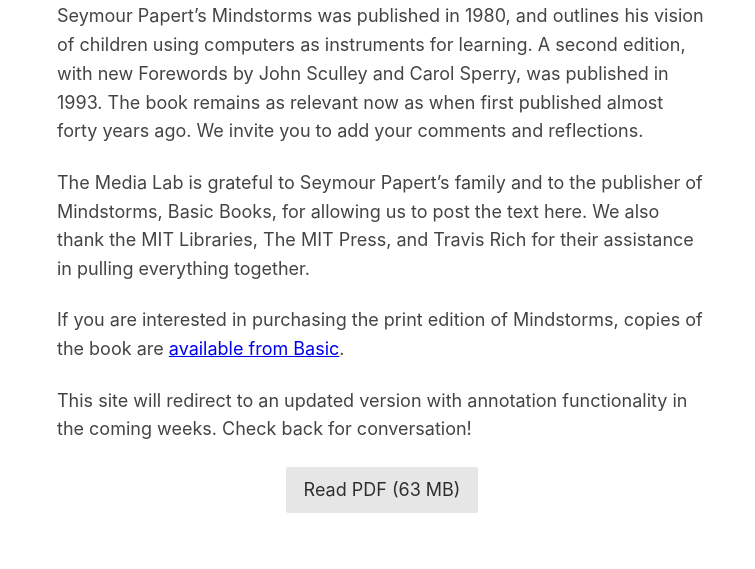
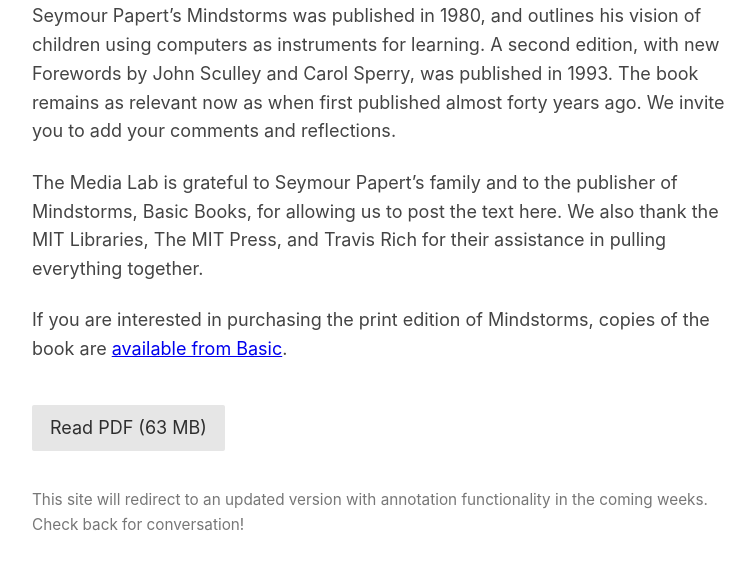
Before and after one commit to isTravis/mindstorms-pdf-site, a plain HTML site: page index.html in a window 1280 px wide. Shown: the part 105-674 px from the top of the page, without its empty margins (258-1013 px from the left). Drawn offline with Linux system fonts and the light colour scheme.

Commit message:
Styling and spacing

```diff
--- a/index.html
+++ b/index.html
@@ -18,11 +18,14 @@
 
 	<p>If you are interested in purchasing the print edition of Mindstorms, copies of the book are <a href="http://www.basicbooks.com/full-details?isbn=9780465046744">available from Basic</a>.</p>
 
-	<p>This site will redirect to an updated version with annotation functionality in the coming weeks. Check back for conversation!</p>
+	<a href="/pdf" class="button">Read PDF (63 MB)</a>
 
-	<div class="padding center">
-		<a href="/pdf" class="button">Read PDF (63 MB)</a>
+	<div class="small">
+		<p>This site will redirect to an updated version with annotation functionality in the coming weeks. Check back for conversation!</p>
 	</div>
+
+
+
 
 </body>
 </html>
--- a/style.css
+++ b/style.css
@@ -1,6 +1,6 @@
 body {
 	margin: 40px auto;
-	max-width: 650px;
+	max-width: 700px;
 	line-height: 1.6;
 	font-size: 18px;
 	color: #444;
@@ -16,11 +16,13 @@
     margin: 1.25em 0em;
 }
 
-.center {
-    text-align: center;
+.small {
+    font-size: 0.85em;
+    color: #777;
 }
 
 .button {
+    margin: 1em 0em;
     padding: .5em 1em;
     color: rgba(0,0,0,.8);
     border: 1px solid #999;
```
